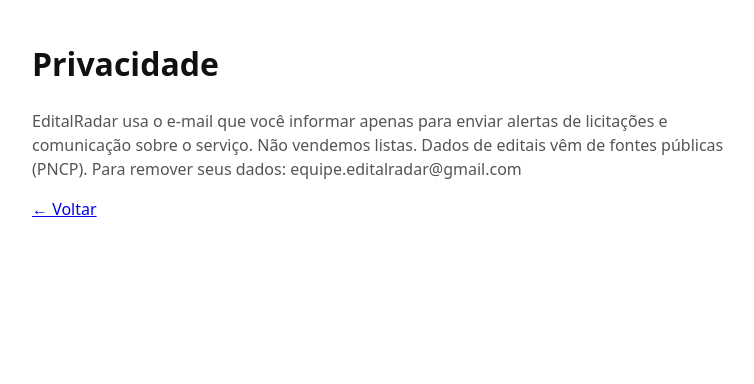
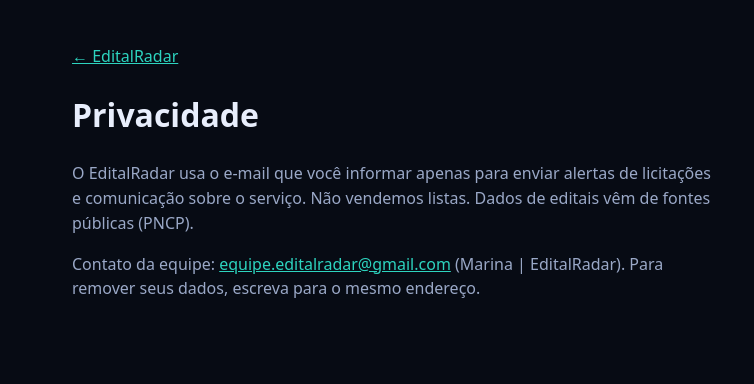
Before and after one commit to rafaf3003/editalradar-site, a plain HTML site: page privacidade.html in a window 1280 px wide. Shown: the whole page, without its empty margins (248-1002 px from the left). Drawn offline with Linux system fonts and the light colour scheme.

Commit message:
Privacy: brand-only public identity (Marina / equipe)

```diff
--- a/privacidade.html
+++ b/privacidade.html
@@ -1,7 +1,21 @@
-<!DOCTYPE html><html lang="pt-BR"><head><meta charset="utf-8"/><meta name="viewport" content="width=device-width, initial-scale=1"/><title>Privacidade — EditalRadar</title>
-<style>body{font-family:system-ui,sans-serif;max-width:720px;margin:40px auto;padding:0 20px;line-height:1.5;color:#111}.muted{color:#555}</style></head>
+<!DOCTYPE html>
+<html lang="pt-BR">
+<head>
+  <meta charset="utf-8" />
+  <meta name="viewport" content="width=device-width, initial-scale=1" />
+  <title>Privacidade — EditalRadar</title>
+  <style>
+    body{margin:0;font-family:system-ui,sans-serif;background:#070b14;color:#e8eefc;line-height:1.55}
+    .wrap{max-width:640px;margin:0 auto;padding:28px 20px 64px}
+    a{color:#2dd4bf}.muted{color:#9aa8c7}
+  </style>
+</head>
 <body>
-<h1>Privacidade</h1>
-<p class="muted">EditalRadar usa o e-mail que você informar apenas para enviar alertas de licitações e comunicação sobre o serviço. Não vendemos listas. Dados de editais vêm de fontes públicas (PNCP). Para remover seus dados: equipe.editalradar@gmail.com</p>
-<p><a href="/">← Voltar</a></p>
-</body></html>
+  <div class="wrap">
+    <p><a href="index.html">← EditalRadar</a></p>
+    <h1>Privacidade</h1>
+    <p class="muted">O EditalRadar usa o e-mail que você informar apenas para enviar alertas de licitações e comunicação sobre o serviço. Não vendemos listas. Dados de editais vêm de fontes públicas (PNCP).</p>
+    <p class="muted">Contato da equipe: <a href="mailto:equipe.editalradar@gmail.com">equipe.editalradar@gmail.com</a> (Marina | EditalRadar). Para remover seus dados, escreva para o mesmo endereço.</p>
+  </div>
+</body>
+</html>
```
Also changed, not shown: index.html (+1 -1 lines), 1 other file.
